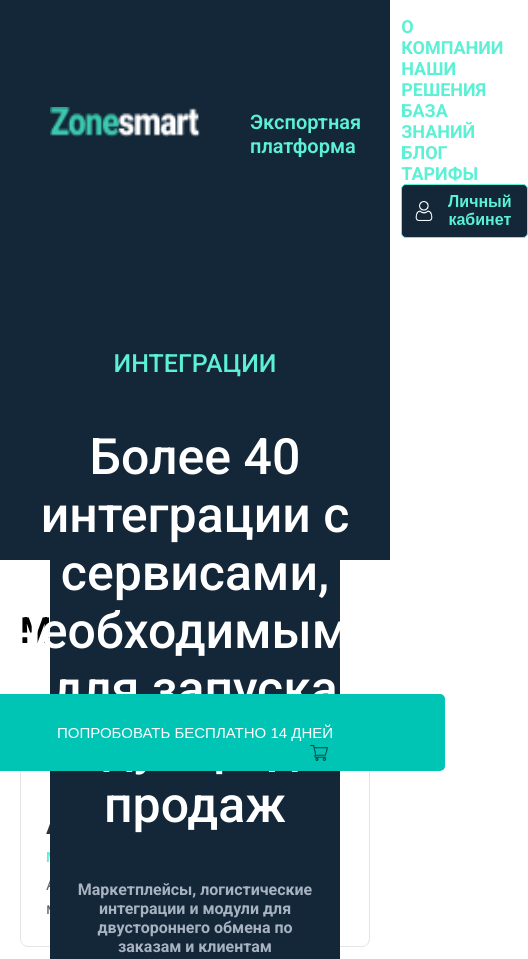
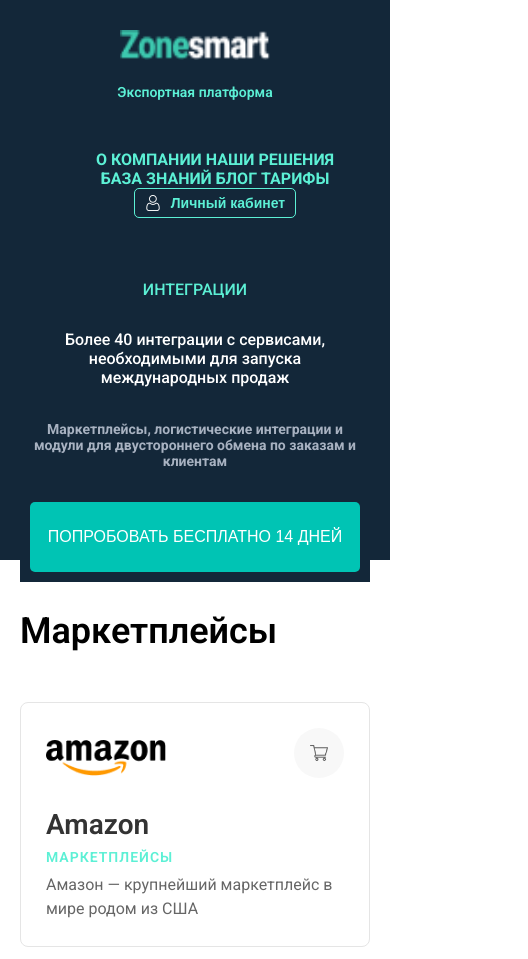
Before and after one commit to TOTEM-ABU/FirstRealPageWithHTML-CSS, a plain HTML site: page index.html in a window 390 px wide. Shown: the top 959 px of the page, 528 px wide, since content can reach past the window. Drawn offline with Linux system fonts and the light colour scheme.

Commit message:
Some little changes in media

```diff
--- a/style.css
+++ b/style.css
@@ -246,4 +246,86 @@ li a {
   .main-title {
     font-size: 36px;
   }
+
+  header {
+    .navbar {
+      padding: 0 20px;
+
+      .navdiv {
+        flex-direction: column;
+        align-items: center;
+        gap: 20px;
+        text-align: center;
+
+        .logo {
+          flex-direction: column;
+          align-items: center;
+          gap: 10px;
+
+          img {
+            width: 120px;
+            height: auto;
+            padding-top: 10px;
+          }
+
+          p {
+            padding-top: 0;
+            font-size: 14px;
+          }
+        }
+
+        ul {
+          flex-direction: column;
+          gap: 10px;
+
+          li a {
+            margin-right: 0;
+            font-size: 16px;
+          }
+
+          .personalcabinet {
+            padding: 6px 10px;
+
+            .cabinet-content {
+              flex-direction: row;
+
+              img {
+                width: 16px;
+                height: 16px;
+              }
+
+              a {
+                font-size: 14px;
+              }
+            }
+          }
+        }
+      }
+    }
+
+    .headermain {
+      margin: 20px;
+      padding: 10px;
+      gap: 15px;
+
+      p {
+        font-size: 16px !important;
+      }
+
+      .thisisp {
+        font-size: 24px;
+      }
+
+      h4 {
+        font-size: 14px;
+      }
+
+      button {
+        position: static;
+        width: 100%;
+        font-size: 14px;
+        padding: 10px;
+      }
+    }
+  }
 }
```
